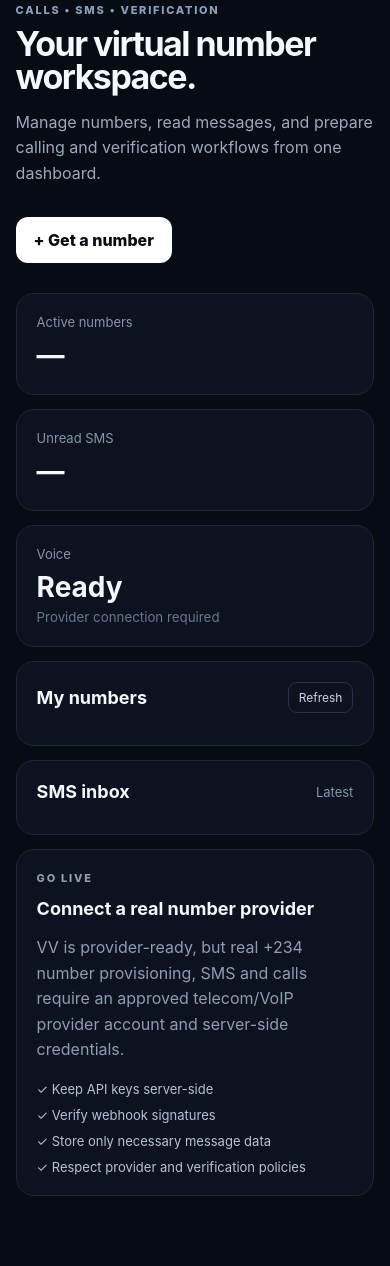
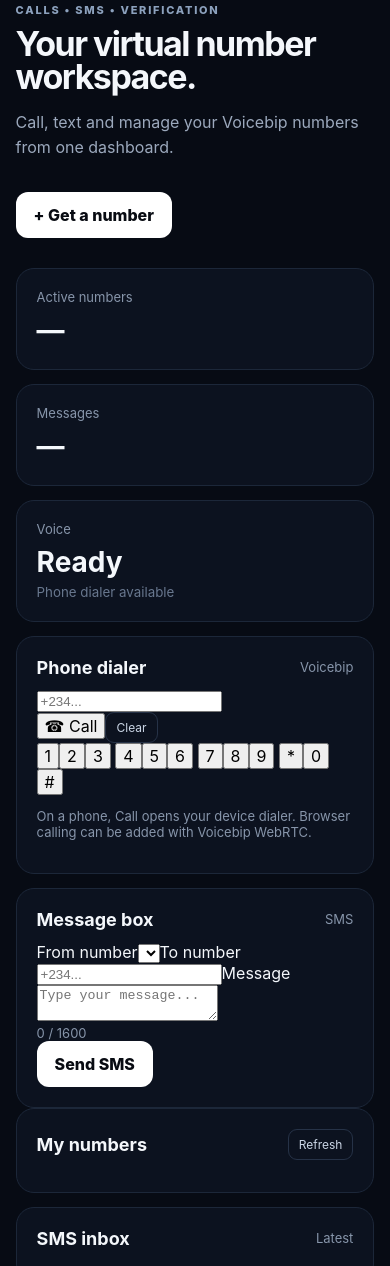
Before and after one commit to emzaro731-byte/vv, a website: page public/index.html in a window 390 px wide. Shown: the part 119-1385 px from the top of the page. Drawn offline with Linux system fonts and the light colour scheme; no server answers.

Commit message:
Upgrade dashboard with SMS message box and phone dialer

```diff
--- a/public/index.html
+++ b/public/index.html
@@ -1,61 +1,36 @@
 <!doctype html>
 <html lang="en">
 <head>
-  <meta charset="UTF-8">
-  <meta name="viewport" content="width=device-width, initial-scale=1.0">
-  <title>VV — Virtual Numbers</title>
+  <meta charset="UTF-8"><meta name="viewport" content="width=device-width, initial-scale=1.0">
+  <meta name="theme-color" content="#070b14"><title>VV — Virtual Numbers</title>
   <link rel="stylesheet" href="/styles.css">
 </head>
 <body>
-  <header class="topbar">
-    <div class="brand"><span class="brand-mark">VV</span><span>Virtual Numbers</span></div>
-    <span id="modeBadge" class="badge">Checking…</span>
-  </header>
-
+<header class="topbar"><div class="brand"><span class="brand-mark">VV</span><span>Virtual Numbers</span></div><span id="modeBadge" class="badge">Checking…</span></header>
 <main class="shell">
-    <section class="hero">
-      <div>
-        <p class="eyebrow">CALLS • SMS • VERIFICATION</p>
-        <h1>Your virtual number workspace.</h1>
-        <p class="sub">Manage numbers, read messages, and prepare calling and verification workflows from one dashboard.</p>
-      </div>
-      <button id="requestBtn" class="primary">+ Get a number</button>
-    </section>
-
+<section class="hero"><div><p class="eyebrow">CALLS • SMS • VERIFICATION</p><h1>Your virtual number workspace.</h1><p class="sub">Call, text and manage your Voicebip numbers from one dashboard.</p></div><button id="requestBtn" class="primary">+ Get a number</button></section>
 <section class="stats">
 <div class="card stat"><span>Active numbers</span><strong id="numberCount">—</strong></div>
-      <div class="card stat"><span>Unread SMS</span><strong id="messageCount">—</strong></div>
-      <div class="card stat"><span>Voice</span><strong>Ready</strong><small>Provider connection required</small></div>
+<div class="card stat"><span>Messages</span><strong id="messageCount">—</strong></div>
+<div class="card stat"><span>Voice</span><strong id="voiceStatus">Ready</strong><small>Phone dialer available</small></div>
 </section>
-
+<section class="grid main-grid">
+<div class="card"><div class="section-head"><h2>Phone dialer</h2><span class="muted">Voicebip</span></div>
+<div class="dialer"><input id="dialNumber" class="dial-input" inputmode="tel" autocomplete="tel" placeholder="+234..." aria-label="Phone number">
+<div class="dial-actions"><button id="callBtn" class="call-btn">☎ Call</button><button id="clearDial" class="ghost">Clear</button></div>
+<div class="keypad">
+<button class="key" data-key="1">1</button><button class="key" data-key="2">2</button><button class="key" data-key="3">3</button>
+<button class="key" data-key="4">4</button><button class="key" data-key="5">5</button><button class="key" data-key="6">6</button>
+<button class="key" data-key="7">7</button><button class="key" data-key="8">8</button><button class="key" data-key="9">9</button>
+<button class="key" data-key="*">*</button><button class="key" data-key="0">0</button><button class="key" data-key="#">#</button>
+</div><p class="muted dial-hint">On a phone, Call opens your device dialer. Browser calling can be added with Voicebip WebRTC.</p></div></div>
+<div class="card"><div class="section-head"><h2>Message box</h2><span class="muted">SMS</span></div>
+<form id="messageForm" class="message-box"><label>From number<select id="fromNumber"></select></label><label>To number<input id="toNumber" inputmode="tel" autocomplete="tel" placeholder="+234..." required></label><label>Message<textarea id="messageBody" maxlength="1600" placeholder="Type your message..." required></textarea></label>
+<div class="message-footer"><span id="charCount" class="muted">0 / 1600</span><button class="primary" type="submit">Send SMS</button></div></form></div>
+</section>
 <section class="grid">
-      <div class="card">
-        <div class="section-head"><h2>My numbers</h2><button class="ghost" onclick="loadAll()">Refresh</button></div>
-        <div id="numbers" class="list"></div>
-      </div>
-
-      <div class="card">
-        <div class="section-head"><h2>SMS inbox</h2><span class="muted">Latest</span></div>
-        <div id="messages" class="list"></div>
-      </div>
+<div class="card"><div class="section-head"><h2>My numbers</h2><button class="ghost" onclick="loadAll()">Refresh</button></div><div id="numbers" class="list"></div></div>
+<div class="card"><div class="section-head"><h2>SMS inbox</h2><span class="muted">Latest</span></div><div id="messages" class="list"></div></div>
 </section>
-
-    <section class="card setup">
-      <div>
-        <p class="eyebrow">GO LIVE</p>
-        <h2>Connect a real number provider</h2>
-        <p>VV is provider-ready, but real +234 number provisioning, SMS and calls require an approved telecom/VoIP provider account and server-side credentials.</p>
-      </div>
-      <div class="checklist">
-        <span>✓ Keep API keys server-side</span>
-        <span>✓ Verify webhook signatures</span>
-        <span>✓ Store only necessary message data</span>
-        <span>✓ Respect provider and verification policies</span>
-      </div>
-    </section>
-  </main>
-
-  <div id="toast" class="toast"></div>
-  <script src="/app.js"></script>
-</body>
-</html>
+</main><div id="toast" class="toast"></div><script src="/app.js"></script>
+</body></html>
```
Lines whose indentation alone changed are shown as unchanged.
